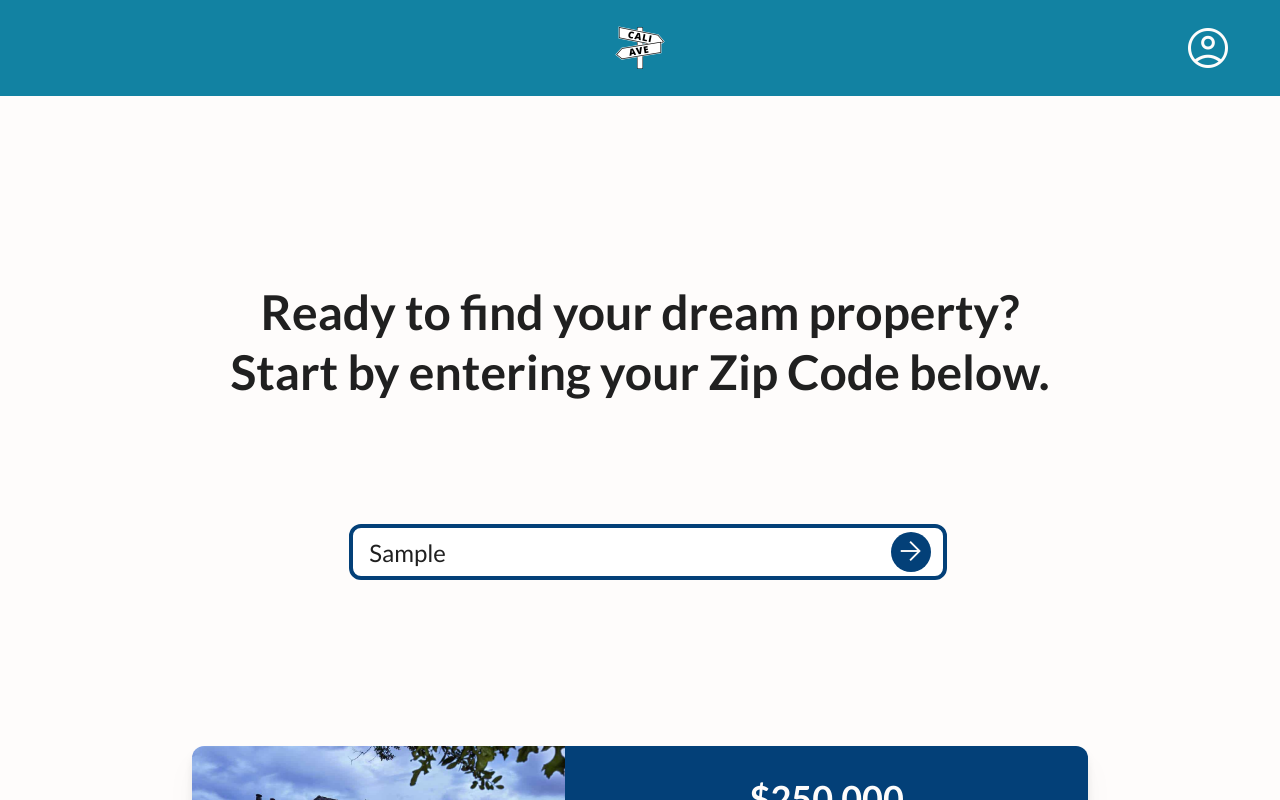
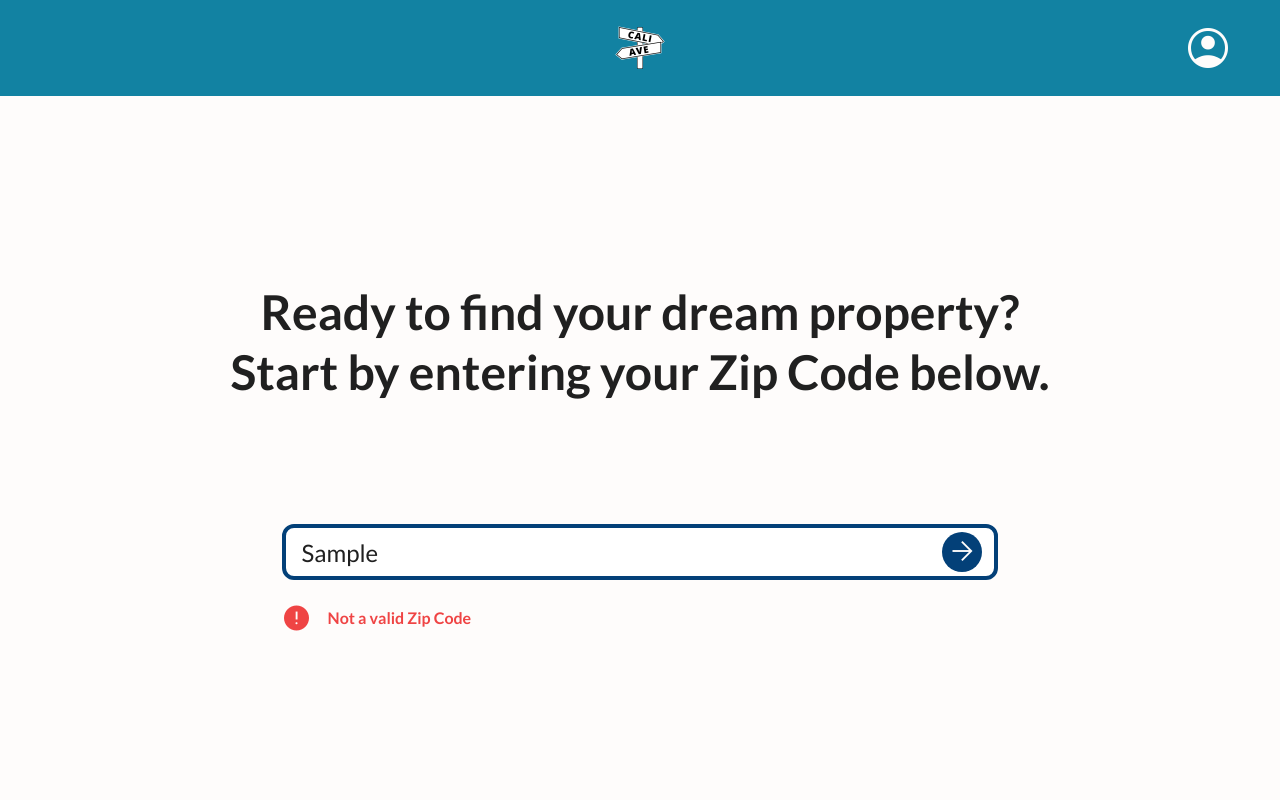
Before and after one commit to JTris1/CaliforniaAvenue, a Next.js app: page / in a window 1280 px wide. Both pictures are taken after typing "Sample" into the empty fields and a click on the button "arrow_forward". Shown: the top 800 px of the page. Built offline with nearby package versions, Linux system fonts and the light colour scheme.

Commit message:
Searching for zip code fully working

```diff
--- a/components/ZipCodeSearch.js
+++ b/components/ZipCodeSearch.js
@@ -2,55 +2,17 @@ import React, { useEffect, useState } from 'react'
 
 function ZipCodeSearch({ setSearchInput }) {
     const [codes] = useState(['90706', '93905', '92056', '91801', '90210', '91766', '90034', '92083', '95112']);
-    const [placeholder, setPlaceholder] = useState([]);
+    const [placeholder, setPlaceholder] = useState('');
     const [currentCode, setCurrentCode] = useState(generateCode());
 
     function generateCode() {
         return codes[Math.floor(Math.random() * codes.length)];
     }
 
-    useEffect(() => {
-        setPlaceholder(currentCode);
-        // function randomZipCodes() {
-        //     setInterval(() => {
-        //         let tempCode = generateCode();
-        //         setCurrentCode(tempCode);
-
-        //         let char = 0;
-        //         let timeOut;
-
-        //         function typeIt() {
-        //             var humanize = Math.round(Math.random() * (200 - 30)) + 30;
-        //             timeOut = setTimeout(() => {
-
-        //                 console.log(`Current iteration: ${char} (${currentCode[char]})`);
-        //                 let text = currentCode[char];
-        //                 setPlaceholder([...placeholder, text, '|']);
-        //                 console.log(placeholder);
-
-        //                 if (char == currentCode.length - 1) {
-        //                     setPlaceholder([...placeholder, placeholder.slice(0, -1)]);
-        //                     clearTimeout(timeOut);
-        //                     console.log('timeout cleared');
-        //                 }
-        //                 else {
-        //                     char++;
-        //                     typeIt();
-        //                 }
-        //             }, humanize);
-        //         }
-
-        //         typeIt();
-        //     }, 4000);
-
-        // }
-        // randomZipCodes();
-    }, [])
-
     return (
-        <input className={`border-solid border-4 border-blue-500 rounded-xl w-1/2 h-14 text-2xl py-2 px-4 focus:outline-none`} id='zipcode-home-search'
+        <input className={`border-solid border-4 border-blue-500 rounded-xl w-full -ml-4 h-14 text-2xl py-2 px-4 focus:outline-none`} id='zipcode-home-search'
             type="text" name="zipcode"
-            placeholder={placeholder}
+            placeholder={currentCode}
             onInput={(e) => setSearchInput(e.target.value)}
         />
     )
--- a/pages/index.js
+++ b/pages/index.js
@@ -10,6 +10,8 @@ const lato = Lato({ weight: ['400', '700', '900'], subsets: ['latin'] });
 
 export default function Home() {
   const [searchInput, setSearchInput] = useState(null);
+  const [searchStatus, setSearchStatus] = useState(null);
+  const router = useRouter();
 
   function sumbitZipCode(e) {
     // This does NOT submit a form, or query the API.
@@ -18,8 +20,13 @@ export default function Home() {
       e.preventDefault();
     }
 
-
-
+    if (searchInput.length === 5 && searchInput[0] == '9') {
+      setSearchStatus('OK');
+      router.push(`/listings?zipcode=${searchInput}`);
+    }
+    else {
+      setSearchStatus('BAD_ZIP_CODE');
+    }
   }
 
   return (
@@ -32,14 +39,26 @@ export default function Home() {
           <h1 className='font-bold text-5xl mb-3'>Ready to find your dream property?</h1>
           <h1 className='font-bold text-5xl'>Start by entering your Zip Code below.</h1>
         </div>
-        <div className='flex justify-center items-center w-2/3'>
-          <form action="" method="get" className='w-full flex justify-center items-center'
+        <div className='flex flex-col justify-center items-center w-2/5'>
+          <form action="" method="get" className='w-full flex justify-center flex-col'
             onSubmit={(e) => sumbitZipCode(e)}
           >
-            <ZipCodeSearch setSearchInput={setSearchInput} />
-            <button className='bg-blue-500 rounded-full w-10 h-10 -ml-14 text-white font-black' onClick={() => sumbitZipCode()}>
-              <span className="material-symbols-outlined text-3xl">arrow_forward</span>
-            </button>
+            <div className='flex justify-center items-center w-full'>
+              <ZipCodeSearch setSearchInput={setSearchInput} />
+              <button className='bg-blue-500 rounded-full w-10 h-10 -ml-14 text-white font-black' onClick={() => sumbitZipCode()}>
+                <span className="material-symbols-outlined text-3xl">arrow_forward</span>
+              </button>
+            </div>
+            {searchStatus === "BAD_ZIP_CODE" ?
+              (
+                <div className='flex items-center mt-5'>
+                  <span className='material-symbols-outlined text-3xl text-red-500 rounded-full mr-4'>error</span>
+                  <p className='w-full text-red-500 font-bold'>Not a valid Zip Code</p>
+                </div>
+              )
+              :
+              undefined}
+
           </form>
 
         </div>
--- a/pages/listings.js
+++ b/pages/listings.js
@@ -33,9 +33,11 @@ function Listings() {
     useEffect(() => {
         async function fetch() {
             if (zipcode) {
-                const req = await axios.get(`https://maps.googleapis.com/maps/api/geocode/json?address=${zipcode}&key=AIzaSyAVZNv2F1n9Gb4dzXASG67q3KW_IxQx62A`);
+                const req = await axios.get(`https://maps.googleapis.com/maps/api/geocode/json?address=${zipcode}&components=country:US&key=AIzaSyAVZNv2F1n9Gb4dzXASG67q3KW_IxQx62A`);
                 console.log(req.data);
-                setReqLatLng(req.data.results[0].geometry.location);
+                if (req.data.status === "OK") {
+                    setReqLatLng(req.data.results[0].geometry.location);
+                }
             }
         }
         fetch();
@@ -47,7 +49,7 @@ function Listings() {
     return (
         <>
             <Head>
-                <title>Listings for {zipcode}</title>
+                <title>Listings for {zipcode || '...'} | Cali Ave.</title>
             </Head>
             <div className='flex w-full h-full'>
                 {isLoaded ?
--- a/styles/globals.css
+++ b/styles/globals.css
@@ -3,7 +3,7 @@
 @tailwind utilities;
 
 :root {
-  --foreground-hex: #000000;
+  --foreground-hex: #111111;
   --background-hex: #FEFCFB;
 }
 
@@ -16,14 +16,14 @@
 }
 
 body {
-  color: rgb(var(--foreground-hex));
+  color: #111111;
   background: #FEFCFB;
 }
 
 /* Material Icons */
 .material-symbols-outlined {
   font-variation-settings:
-  'FILL' 0,
+  'FILL' 1,
   'wght' 400,
   'GRAD' 0,
   'opsz' 48
--- a/tailwind.config.js
+++ b/tailwind.config.js
@@ -1,4 +1,7 @@
 /** @type {import('tailwindcss').Config} */
+
+const colors = require('tailwindcss/colors');
+
 module.exports = {
   content: [
     './pages/**/*.{js,ts,jsx,tsx}',
@@ -11,7 +14,8 @@ module.exports = {
       'blue-300': '#1282A2',
       'blue-500': '#034078',
       'blue-700': '#001F54',
-      'blue-900': '#0A1128'
+      'blue-900': '#0A1128',
+      'red': colors.red
     },
     extend: {
       backgroundImage: {
```
